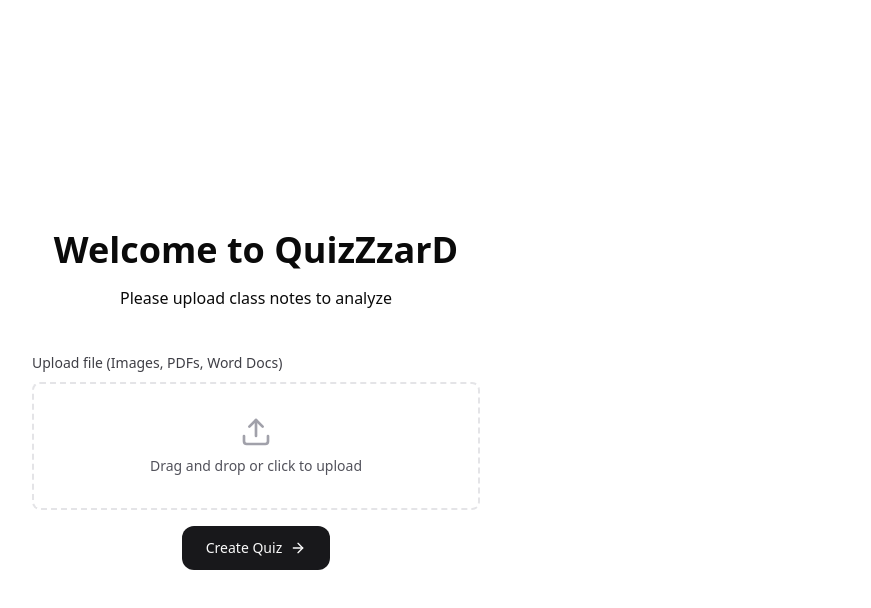
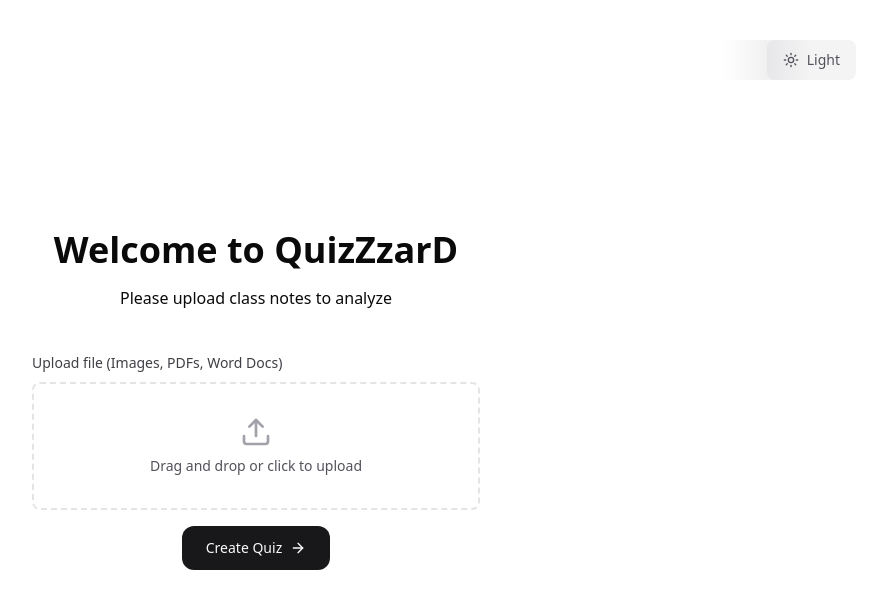
Before and after one commit to ntsonnenberg/quizzzard, a Next.js app: page / in a window 1280 px wide. Shown: the top 608 px of the page, without its empty margins (384-1255 px from the left). Built offline with nearby package versions, Linux system fonts and the light colour scheme.

Commit message:
Fixed search params await bug when routing to quiz page with response query parameter.

```diff
--- a/app/page.tsx
+++ b/app/page.tsx
@@ -1,8 +1,10 @@
 import FileUploadForm from "@/components/FileUploadForm";
+import Btn10 from "@/components/kokonutui/btn-10";
 
 export default function Home() {
   return (
     <div className="flex flex-col gap-10 justify-center items-center h-screen">
+      <Btn10 defaultMode="light" className="absolute top-10 right-10" />
       <div className="flex flex-col gap-4 items-center">
         <h1 className="font-bold text-4xl">Welcome to QuizZzarD</h1>
         <h2 className="font-thin">Please upload class notes to analyze</h2>
--- a/app/quiz/page.tsx
+++ b/app/quiz/page.tsx
@@ -2,12 +2,20 @@
 
 interface Props {
   searchParams: {
-    [key: string]: string;
+    [key: string]: string | undefined;
   };
 }
 
 export default async function Quiz({ searchParams }: Props) {
-  const response = (await searchParams.response) || "No response sent.";
+  const { response } = await searchParams;
+
+  if (!response) {
+    return (
+      <div className="flex flex-col justify-center my-20 mx-10">
+        No Response from LLM
+      </div>
+    );
+  }
 
   const stringQuestions = response
     .replace("\\n", "")
--- a/components/QuizForm.tsx
+++ b/components/QuizForm.tsx
@@ -13,8 +13,6 @@
   const [questionAnswers, setQuestionAnswers] =
     useState<Question[]>(jsonQuestions);
   const [results, setResults] = useState<QuestionResult[]>([]);
-
-  console.log("QUESTION ANSWERS:", questionAnswers);
 
   const checkAnswers = (event: React.FormEvent) => {
     event.preventDefault();
@@ -53,8 +51,6 @@
     });
   };
 
-  console.log("RESULTS:", results);
-
   return (
     <form onSubmit={checkAnswers}>
       {jsonQuestions &&
--- /dev/null
+++ b/components/kokonutui/btn-10.tsx
@@ -0,0 +1,119 @@
+"use client";
+
+import { Button } from "@/components/ui/button";
+import { cn } from "@/lib/utils";
+import { Sun, Moon, Laptop } from "lucide-react";
+import { useState } from "react";
+
+type ThemeMode = "light" | "dark" | "system";
+
+interface Btn10Props extends React.ButtonHTMLAttributes<HTMLButtonElement> {
+    variant?: "pill" | "minimal" | "ghost";
+    size?: "sm" | "default" | "lg";
+    showLabel?: boolean;
+    defaultMode?: ThemeMode;
+    onModeChange?: (mode: ThemeMode) => void;
+}
+
+export default function Btn10({
+    className,
+    variant = "minimal",
+    size = "default",
+    showLabel = true,
+    defaultMode = "system",
+    onModeChange,
+    ...props
+}: Btn10Props) {
+    const [mode, setMode] = useState<ThemeMode>(defaultMode);
+
+    const handleClick = () => {
+        const modes: ThemeMode[] = ["light", "dark", "system"];
+        const currentIndex = modes.indexOf(mode);
+        const nextMode = modes[(currentIndex + 1) % modes.length];
+        setMode(nextMode);
+        onModeChange?.(nextMode);
+    };
+
+    const getIcon = () => {
+        switch (mode) {
+            case "light":
+                return Sun;
+            case "dark":
+                return Moon;
+            case "system":
+                return Laptop;
+        }
+    };
+
+    const Icon = getIcon();
+
+    const variants = {
+        pill: [
+            "rounded-full",
+            "bg-gradient-to-b from-white to-zinc-50",
+            "dark:from-zinc-900 dark:to-zinc-800",
+            "border border-zinc-200 dark:border-zinc-800",
+            "hover:border-zinc-300 dark:hover:border-zinc-700",
+            "shadow-sm",
+        ],
+        minimal: [
+            "rounded-lg",
+            "bg-zinc-100 dark:bg-zinc-800",
+            "hover:bg-zinc-200 dark:hover:bg-zinc-700",
+        ],
+        ghost: [
+            "rounded-lg",
+            "hover:bg-zinc-100 dark:hover:bg-zinc-800",
+            "border border-zinc-200 dark:border-zinc-800",
+        ],
+    };
+
+    const sizes = {
+        sm: "h-8 px-3 text-sm",
+        default: "h-10 px-4",
+        lg: "h-11 px-5",
+    };
+
+    return (
+        <Button
+            className={cn(
+                "relative group transition-all duration-200",
+                "text-zinc-600 dark:text-zinc-300",
+                variants[variant],
+                sizes[size],
+                className
+            )}
+            onClick={handleClick}
+            {...props}
+        >
+            <div
+                className={cn(
+                    "flex items-center gap-2",
+                    "transition-all duration-200"
+                )}
+            >
+                <Icon
+                    className={cn(
+                        "transition-all duration-200",
+                        size === "sm" && "w-3.5 h-3.5",
+                        size === "default" && "w-4 h-4",
+                        size === "lg" && "w-5 h-5",
+                        "group-hover:rotate-[-8deg] group-hover:scale-110",
+                        "group-active:scale-95"
+                    )}
+                />
+                {showLabel && <span className="capitalize">{mode}</span>}
+            </div>
+            <span
+                className={cn(
+                    "absolute inset-0",
+                    "bg-gradient-to-r from-zinc-500/0 via-zinc-500/10 to-zinc-500/0",
+                    "translate-x-[-50%]",
+                    "group-hover:translate-x-[50%]",
+                    "transition-transform duration-500",
+                    "ease-out"
+                )}
+            />
+        </Button>
+    );
+}
--- a/package.json
+++ b/package.json
@@ -13,7 +13,7 @@
     "@ai-sdk/xai": "^1.0.6",
     "@aws-sdk/client-s3": "^3.712.0",
     "@aws-sdk/s3-request-presigner": "^3.712.0",
-    "@radix-ui/react-slot": "^1.1.0",
+    "@radix-ui/react-slot": "^1.1.1",
     "ai": "^4.0.7",
     "axios": "^1.7.8",
     "class-variance-authority": "^0.7.0",
```
